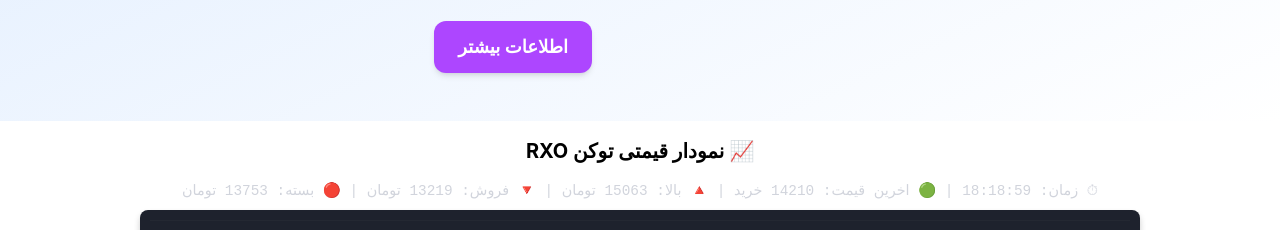
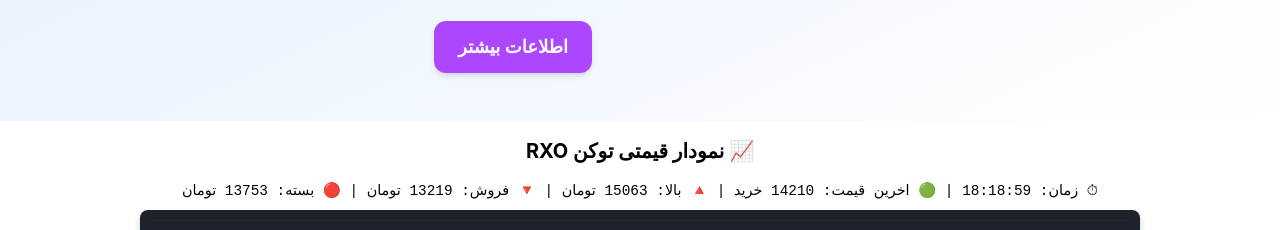
Before and after one commit to M-Tinati/Rxobank, a website: page index.html in a window 1280 px wide. Shown: the part 570-800 px from the top of the page. Drawn offline with Linux system fonts and the light colour scheme; a script that the page names is missing.

Commit message:
Update index.html

```diff
--- a/index.html
+++ b/index.html
@@ -38,7 +38,7 @@
     #info {
       font-family: monospace;
       font-size: clamp(0.8rem, 2.5vw, 0.9rem);
-      color: #d1d4dc;
+      color: #000000;
       padding: 0 10px;
     }
     @media (max-width: 768px) {
```
